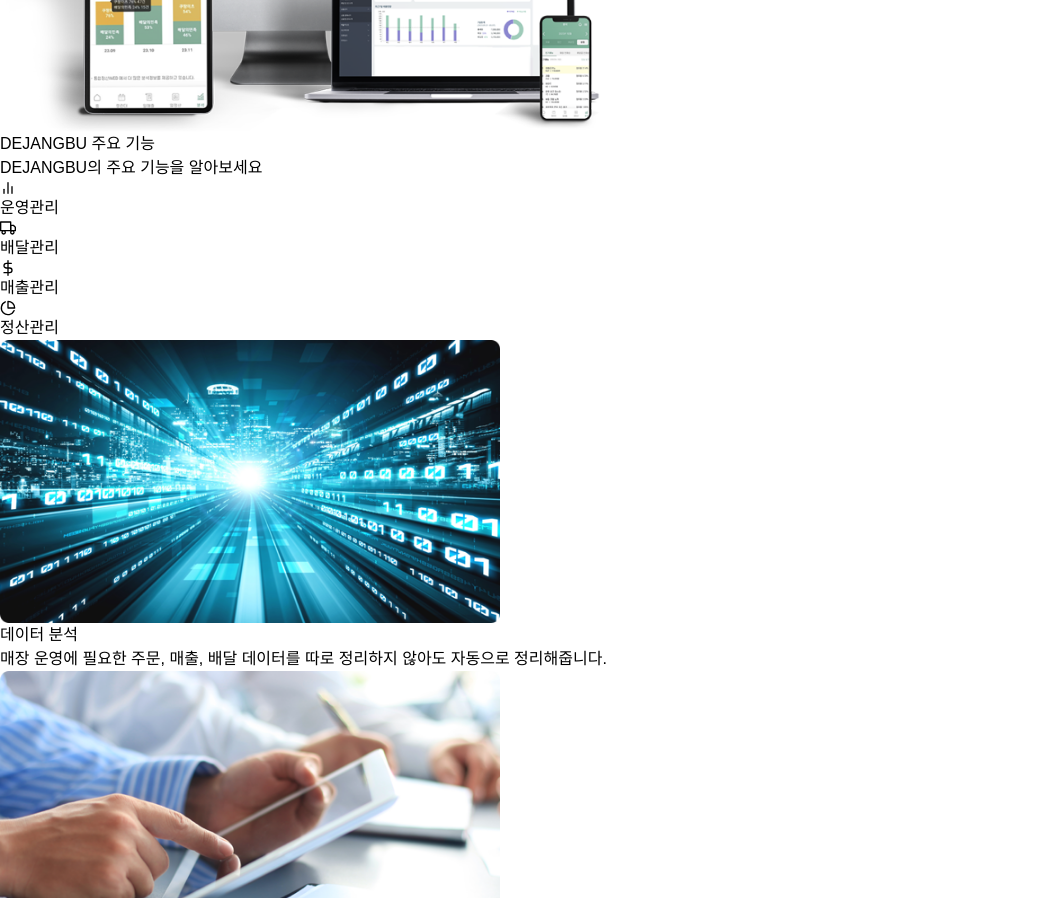
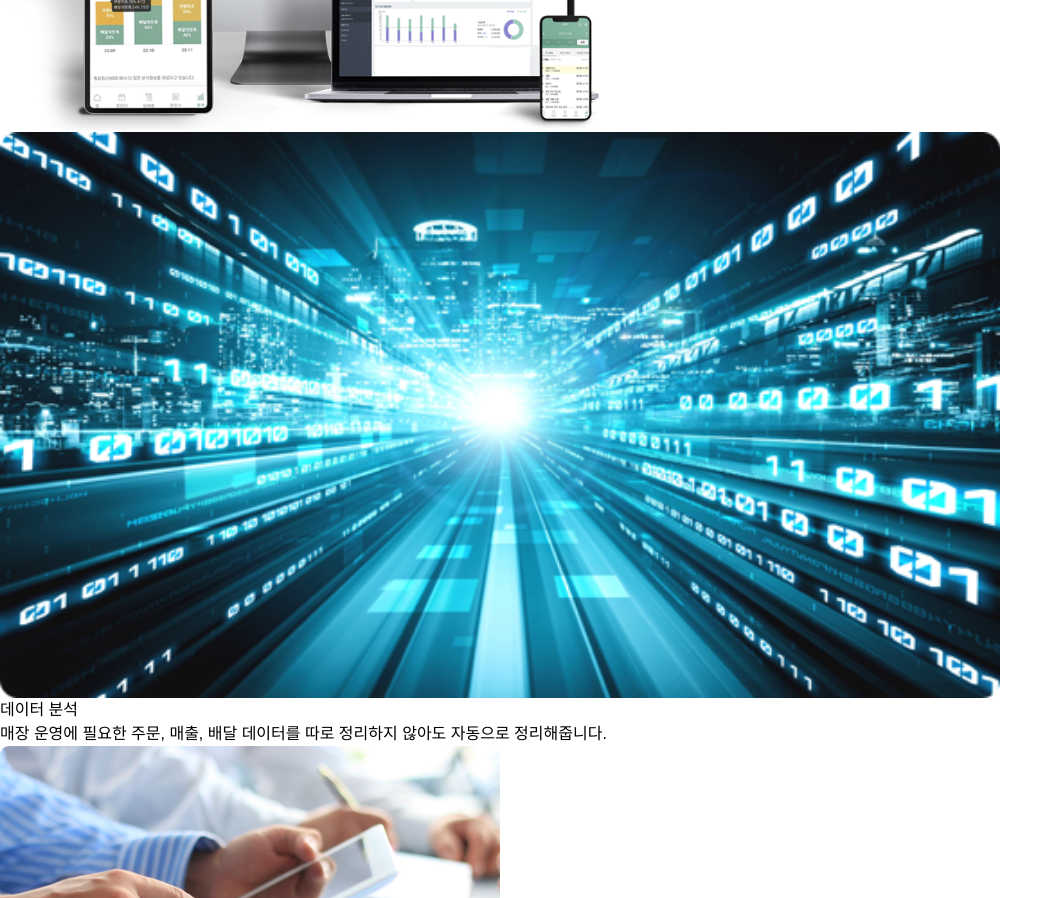
Before and after one commit to Souravhere/spacethings, a Next.js app: page /dejangbu in a window 1280 px wide. Shown: the part 620-1518 px from the top of the page, without its empty margins (0-1063 px from the left). Built offline with nearby package versions, Linux system fonts and the light colour scheme; a web font is replaced by a local one.

Commit message:
Features Section commented

```diff
--- a/src/app/dejangbu/page.tsx
+++ b/src/app/dejangbu/page.tsx
@@ -88,7 +88,7 @@ export default function Component() {
       </section>
 
       {/* Features Section */}
-      <section className="py-20 px-4 bg-blue-50">
+      {/* <section className="py-20 px-4 bg-blue-50">
         <div className="max-w-6xl mx-auto">
           <motion.div
             initial={{ opacity: 0 }}
@@ -118,7 +118,7 @@ export default function Component() {
             ))}
           </div>
         </div>
-      </section>
+      </section> */}
 
       {/* Solutions Section */}
       <section className="py-20 px-4">
@@ -132,8 +132,8 @@ export default function Component() {
             <div className="md:w-1/2">
               <Image
                 src="/assets/data.png"
-                width={500}
-                height={300}
+                width={1000}
+                height={1000}
                 alt="Data Analysis"
                 className="rounded-2xl shadow-lg"
               />
```
